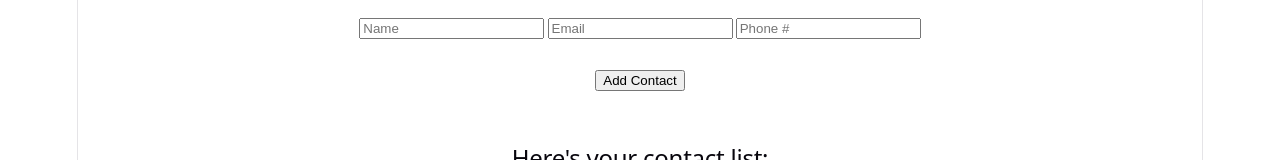
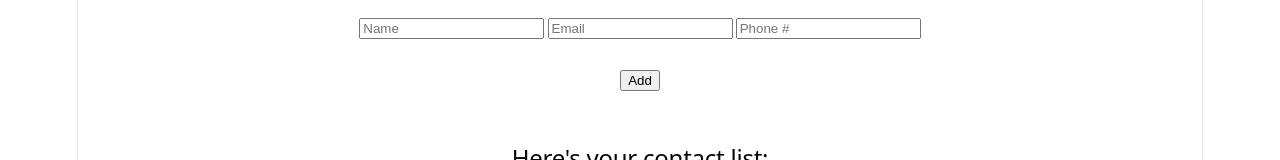
Before and after one commit to KingKunta22/JSDevJourneyV2, a React (Vite) app in the folder Day-45ish/: page / in a window 1280 px wide. Shown: the part 129-289 px from the top of the page. Built offline with nearby package versions, Linux system fonts and the light colour scheme.

Commit message:
Really lost

```diff
--- a/Day-45ish/src/Days/ContactManager/ContactForm.jsx
+++ b/Day-45ish/src/Days/ContactManager/ContactForm.jsx
@@ -14,14 +14,19 @@ export default function ContactForm({
       <br />
       <div>
         <div>
-          <input type="text" placeholder="Name" />
+          <input type="text" placeholder="Name" value={contact.name} onChange={onChange}/>
           &thinsp;
-          <input type="email" placeholder="Email"/>
+          <input type="email" placeholder="Email" value={contact.email} onChange={onChange}/>
           &thinsp;
-          <input type="number" placeholder="Phone #"/>
+          <input type="number" placeholder="Phone #" value={contact.phone} onChange={onChange}/>
         </div>
         <br />
-        <button>Add Contact</button>
+        <button onClick={onSave}>
+            {editingIndex !== null ? "Update" : "Add"}
+        </button>
+        {/* {editingIndex !== null ? (<button onClick={onCancel}>Cancel</button>)} Ohh wait, this is wrong? */}
+        {editingIndex !== null && <button onClick={onCancel}>Cancel</button>}
+        {/* WHAT? HOW? */}
         <br />
         <br />
         <br />
```
